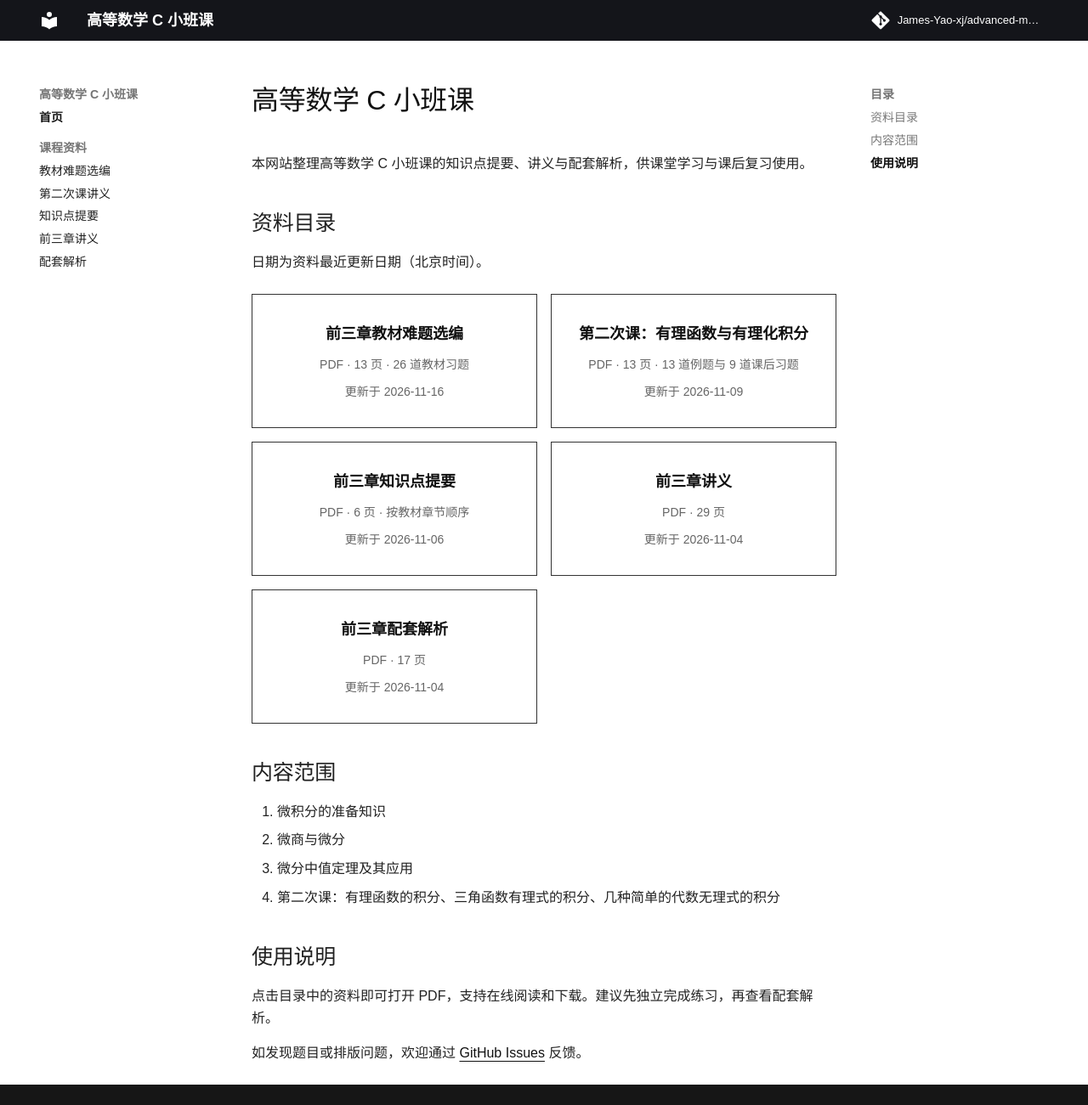
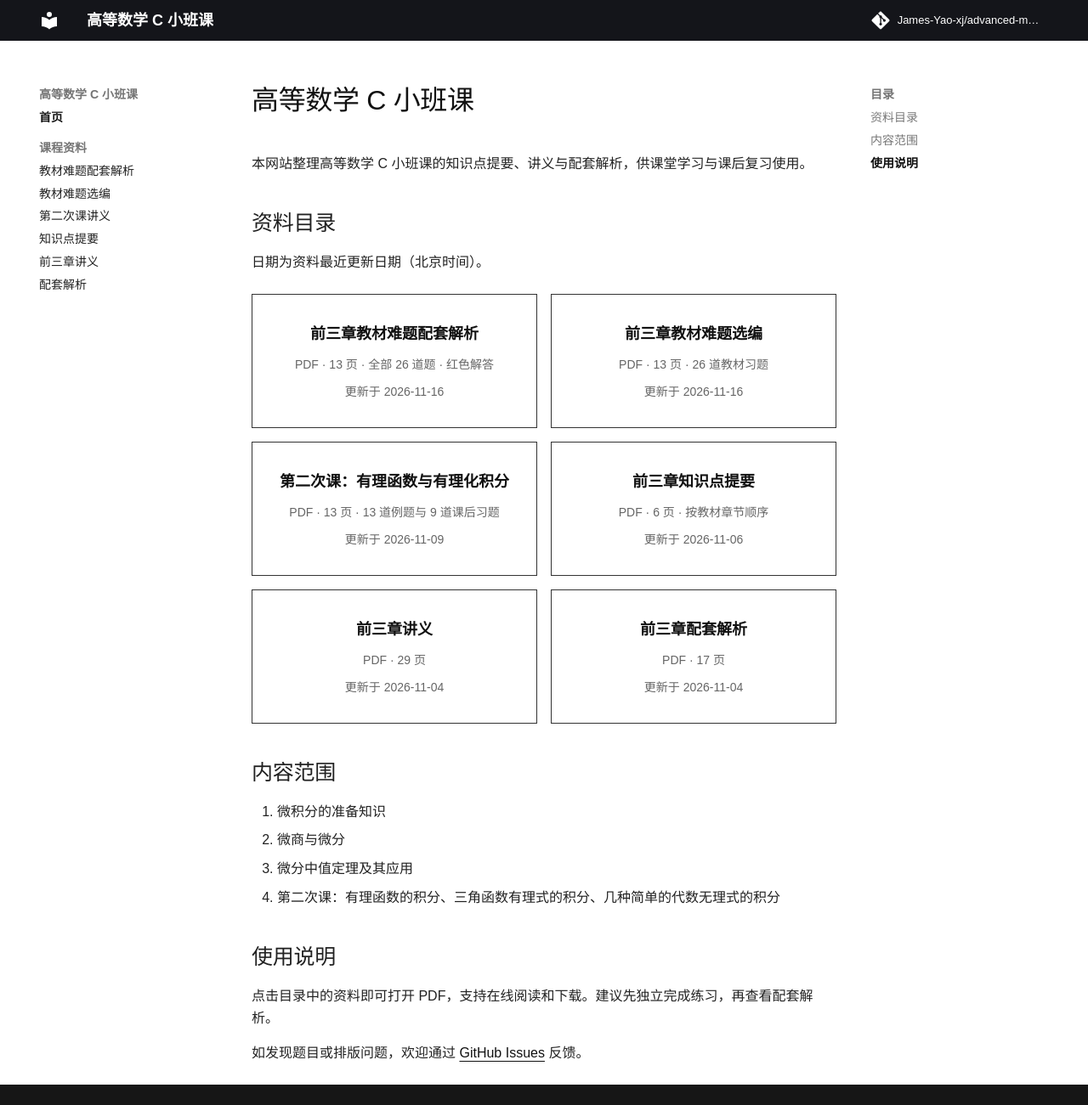
Before and after one commit to James-Yao-xj/advanced-mathematics-c-tutorial, an MkDocs documentation site: the page built from docs/index.md, in a window 1280 px wide and 1301 px high. Shown: the whole window at 85% size. Built offline with MkDocs 1.6.1 and Material for MkDocs 9.7.7, drawn with Linux system fonts in a browser that asks for light colours; comment, search, counter and statistics services are not loaded.

Commit message:
Publish red solutions for all 26 textbook exercises

```diff
--- a/docs/index.md
+++ b/docs/index.md
@@ -7,6 +7,11 @@
 日期为资料最近更新日期（北京时间）。
 
 <div class="resource-list">
+  <a class="resource-card" href="handouts/高等数学C-前三章教材难题解析.pdf">
+    <strong>前三章教材难题配套解析</strong>
+    <span>PDF · 13 页 · 全部 26 道题 · 红色解答</span>
+    <span>更新于 <time datetime="2026-11-16">2026-11-16</time></span>
+  </a>
   <a class="resource-card" href="handouts/高等数学C-前三章教材难题选编.pdf">
     <strong>前三章教材难题选编</strong>
     <span>PDF · 13 页 · 26 道教材习题</span>
--- a/mkdocs.yml
+++ b/mkdocs.yml
@@ -16,6 +16,7 @@ theme:
 nav:
   - 首页: index.md
   - 课程资料:
+      - 教材难题配套解析: handouts/高等数学C-前三章教材难题解析.pdf
       - 教材难题选编: handouts/高等数学C-前三章教材难题选编.pdf
       - 第二次课讲义: handouts/高等数学C-第二次课讲义.pdf
       - 知识点提要: handouts/高等数学C-前三章知识点提要.pdf
```
Also changed, not shown: README.md (+7 -0 lines), 2 other files.
